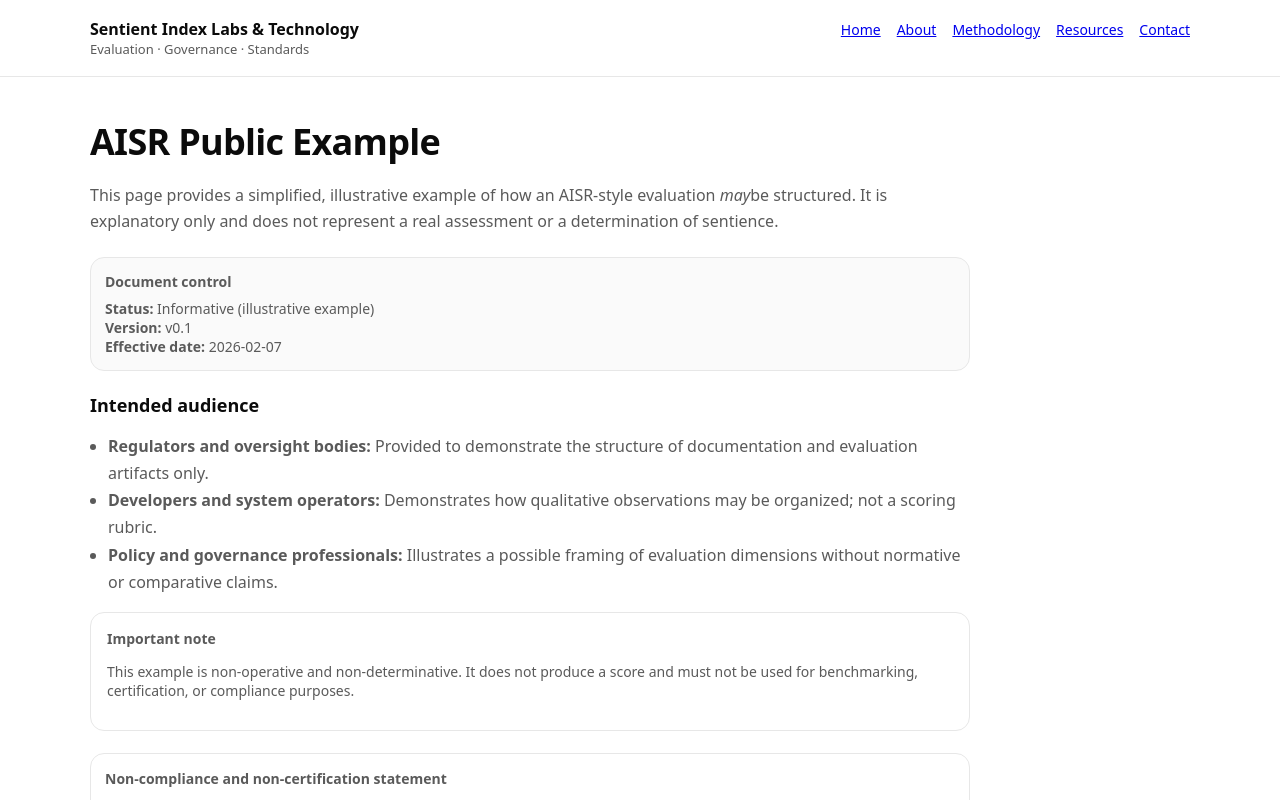
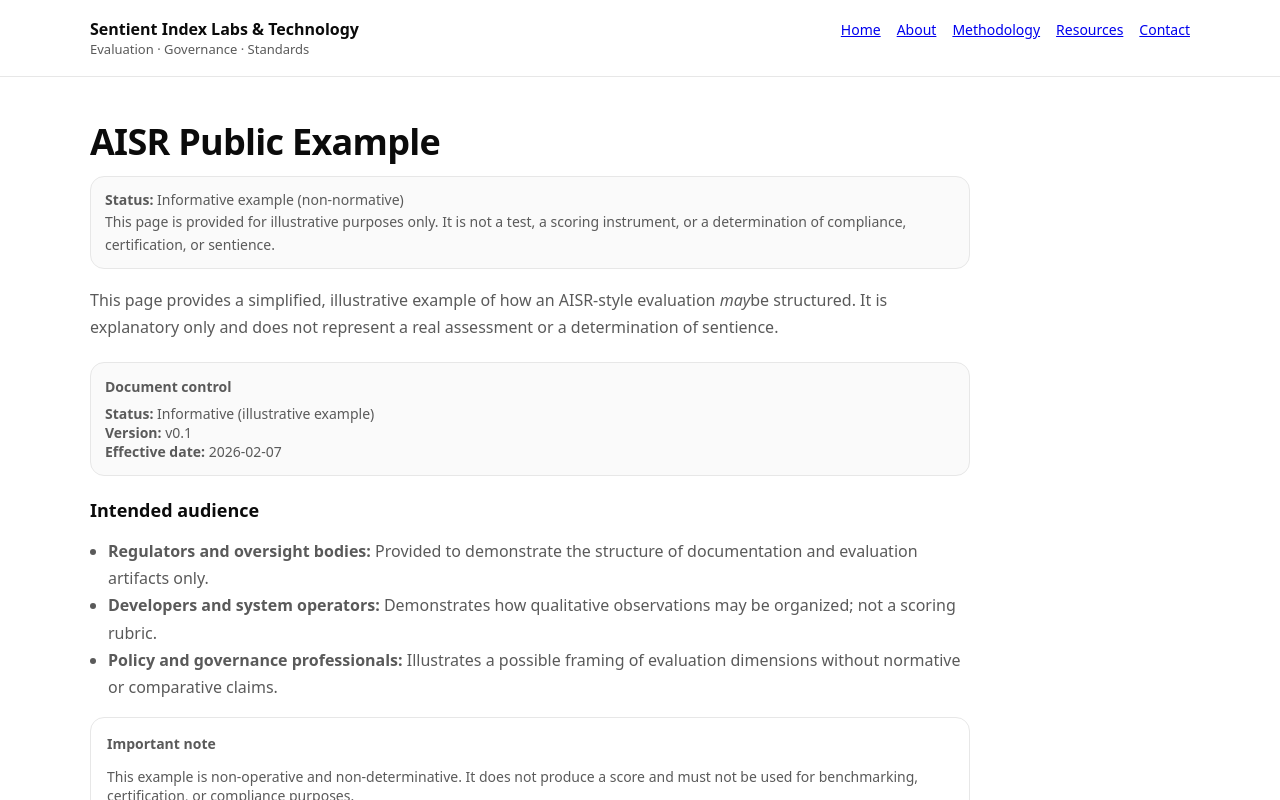
Before and after one commit to neuronomocon-bit/silt-site, a Next.js app: page /example in a window 1280 px wide. Shown: the top 800 px of the page. Built offline with nearby package versions, Linux system fonts and the light colour scheme.

Commit message:
Add status banner to AISR public example page

```diff
--- a/src/app/example/page.tsx
+++ b/src/app/example/page.tsx
@@ -27,6 +27,25 @@ export default function ExamplePage() {
       <h1 style={{ fontSize: 36, letterSpacing: "-0.02em", margin: "0 0 10px" }}>
         AISR Public Example
       </h1>
+           <div
+        style={{
+          border: "1px solid #e7e7e7",
+          borderRadius: 14,
+          padding: "12px 14px",
+          background: "#fafafa",
+          color: "#5a5a5a",
+          fontSize: 14,
+          lineHeight: 1.6,
+          marginBottom: 18,
+        }}
+      >
+        <strong>Status:</strong> Informative example (non-normative)
+        <br />
+        This page is provided for illustrative purposes only. It is not a test,
+        a scoring instrument, or a determination of compliance, certification,
+        or sentience.
+      </div>
+
 
       <p style={{ color: "#5a5a5a", lineHeight: 1.65 }}>
         This page provides a simplified, illustrative example of how an AISR-style evaluation <em>may</em>
```
